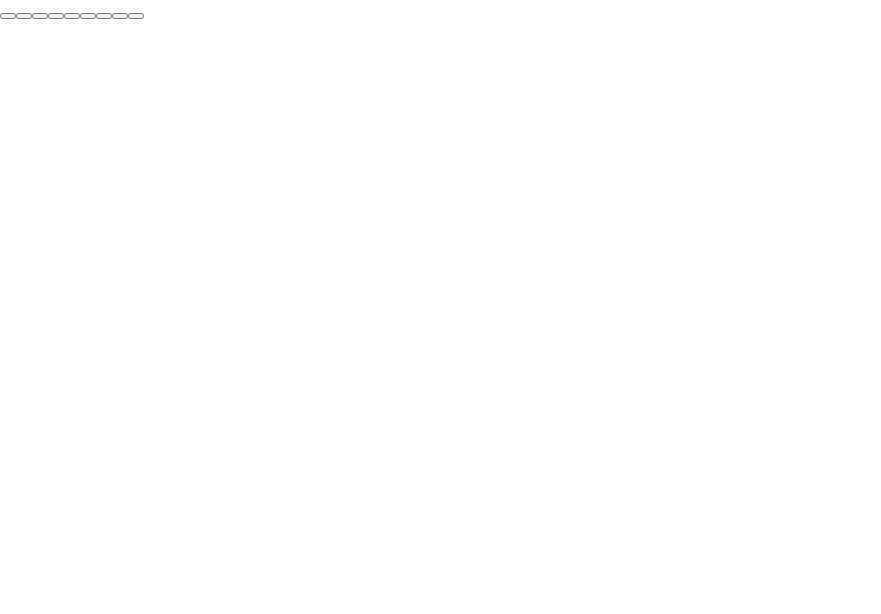
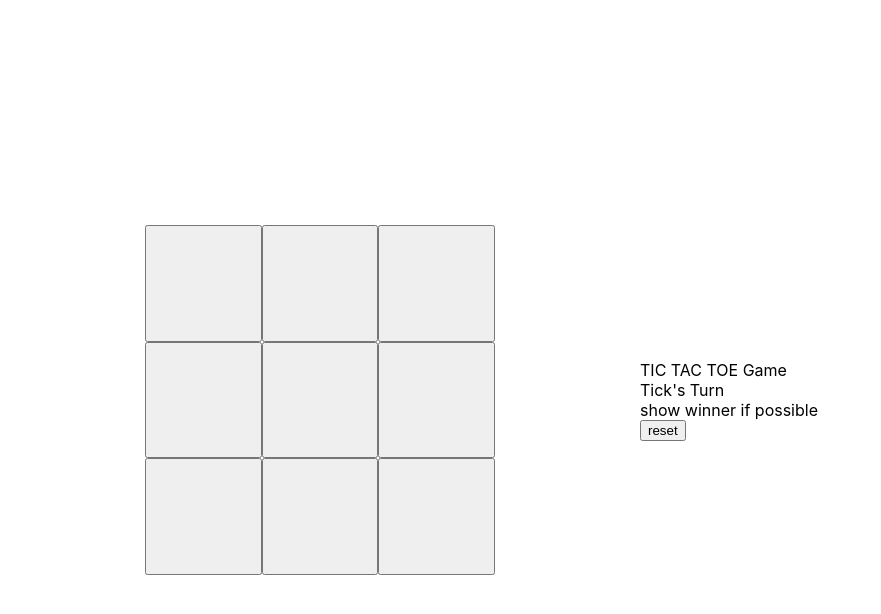
Before and after one commit to majatkaczyk/react-tic-tac-toe-game, a React (Create React App) app in the folder tic-tac-toe/: page / in a window 1280 px wide. Shown: the top 614 px of the page, without its empty margins (0-881 px from the left). Built offline with nearby package versions, Linux system fonts and the light colour scheme.

Commit message:
add game skeleton

```diff
--- a/tic-tac-toe/package.json
+++ b/tic-tac-toe/package.json
@@ -14,6 +14,7 @@
     "react": "^18.3.1",
     "react-dom": "^18.3.1",
     "react-scripts": "^5.0.1",
+    "styled-components": "^6.1.12",
     "web-vitals": "^2.1.4",
     "xstate": "^5.17.1"
   },
--- a/tic-tac-toe/src/components/Game.tsx
+++ b/tic-tac-toe/src/components/Game.tsx
@@ -2,12 +2,14 @@ import { useState } from "react";
 import Square from "./Square";
 import { useMachine } from "@xstate/react";
 import { Machine } from "../game-machine/machine";
+import styled from "styled-components";
+import { Board, LeftColumn, Main, RightColumn } from "./styles";
 
 export default function Game() {
   const [state, send] = useMachine(Machine);
 
   return (
-    <>
+    <Main>
       {state.matches("gameOver") && (
         <div>
           {state.hasTag("winner") && <div>Winner: {state.context.winner}</div>}
@@ -15,7 +17,8 @@ export default function Game() {
           <button onClick={() => send({ type: "RESET" })}>Reset</button>
         </div>
       )}
-      <div>
+      <LeftColumn>
+        <Board>
           {Array(9)
             .fill(null)
             .map((_, i) => i)
@@ -27,7 +30,14 @@ export default function Game() {
                 player={state.context.board[index]}
               />
             ))}
-      </div>
-    </>
+        </Board>
+      </LeftColumn>
+      <RightColumn>
+        <div>TIC TAC TOE Game</div>
+        <div>Tick's Turn</div>
+        <div>show winner if possible</div>
+        <button>reset</button>
+      </RightColumn>
+    </Main>
   );
 }
--- /dev/null
+++ b/tic-tac-toe/src/components/styles.ts
@@ -0,0 +1,30 @@
+import styled from "styled-components";
+
+export const Board = styled.div`
+  border-radius: 10px;
+  width: 350px;
+  height: 350px;
+  margin: 0 auto;
+  display: grid;
+  grid-template: repeat(3, 1fr) / repeat(3, 1fr);
+`;
+
+export const Main = styled.div`
+  display: flex;
+  height: 100vh;
+`;
+
+export const LeftColumn = styled.div`
+  flex: 1;
+  display: flex;
+  justify-content: center;
+  align-items: center;
+`;
+
+export const RightColumn = styled.div`
+  flex: 1;
+  display: flex;
+  justify-content: center;
+  align-items: flex-start;
+  flex-direction: column;
+`;
```
Also changed, not shown: tic-tac-toe/src/components/Board.tsx (deleted, +0 -18 lines), 1 other file (tests, documents, lock files or other folders). Lines whose indentation alone changed are shown as unchanged.
